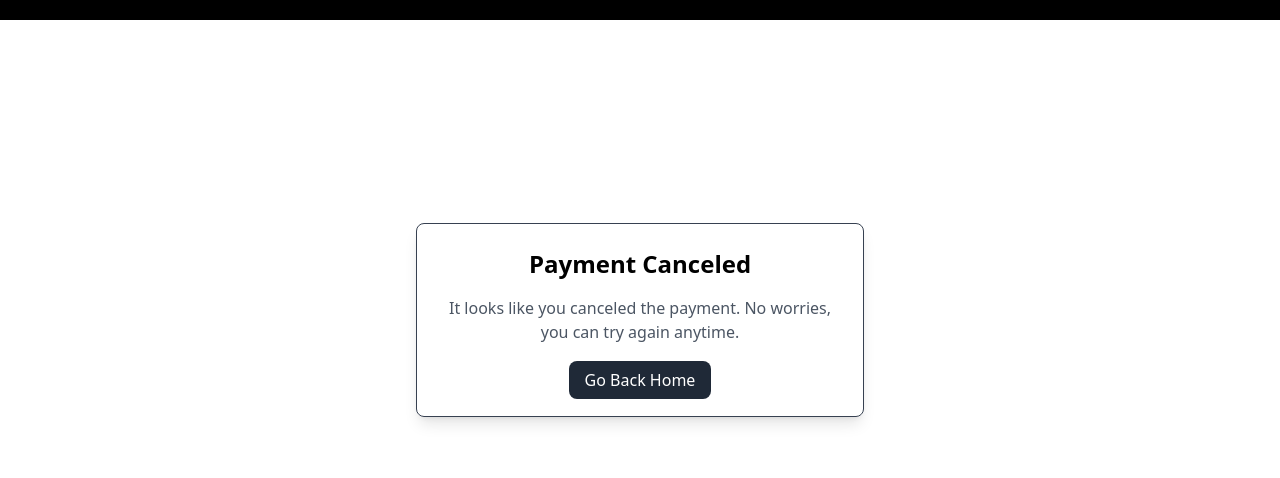
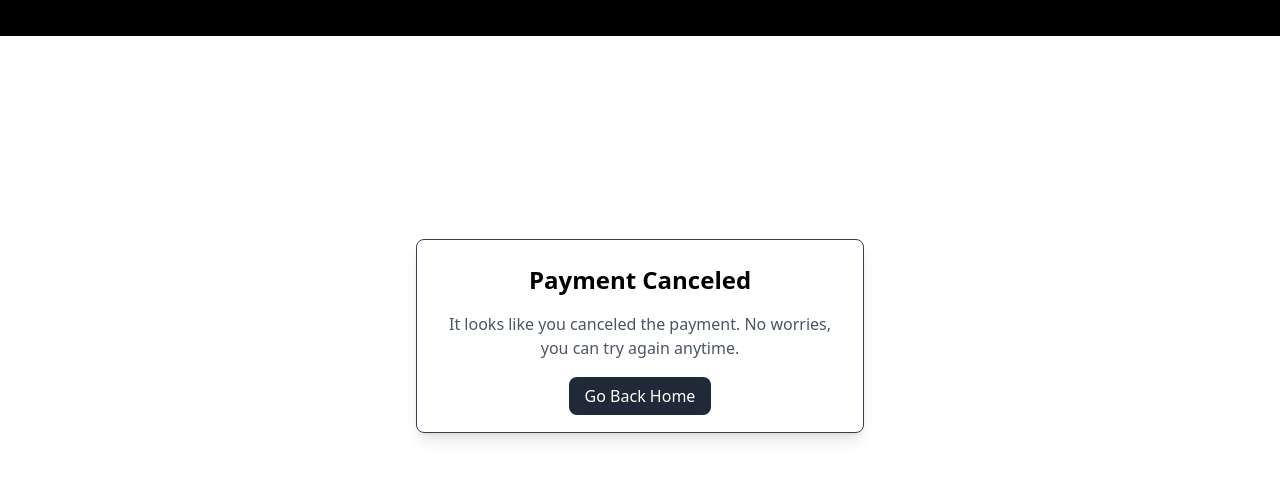
Before and after one commit to Sarthak4444/mauryasevents, a Next.js app: page /cancel in a window 1280 px wide. Shown: the top 478 px of the page. Built offline with nearby package versions, Linux system fonts and the light colour scheme.

Commit message:
Change font size of header text

```diff
--- a/Components/Header.jsx
+++ b/Components/Header.jsx
@@ -9,7 +9,7 @@ function Header() {
   return (
     <div className="sticky top-0 left-0 right-0 z-40">
       <div className="w-full flex justify-start items-center h-5 mb-5 bg-black py-5 px-10">
-        <span className="text-sm text-black">000000</span>
+        <span className="text-3xl text-black">000000</span>
            {/*<Link href="/">
           <Image src= {Logo} width={150} height={100} alt="Logo" />
           </Link>
```
